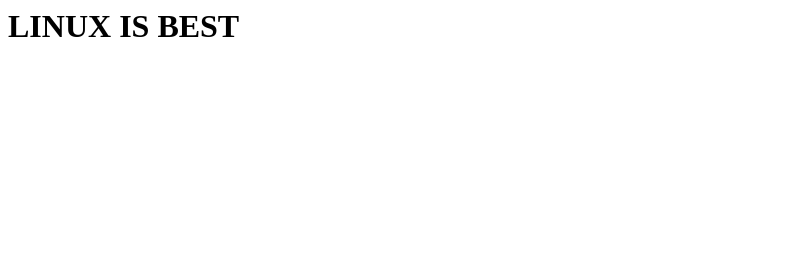
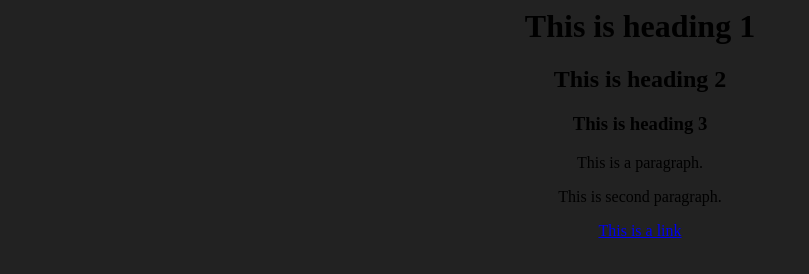
Before and after one commit to RefreshMyMind-I/test_, a plain HTML site: page index.html in a window 1280 px wide. Shown: the whole page, without its empty margins (0-809 px from the left). Drawn offline with Linux system fonts and the light colour scheme.

Commit message:
added_some_stuff

```diff
--- a/index.html
+++ b/index.html
@@ -1,11 +1,26 @@
 <html lang="en">
+
 <head>
     <meta charset="UTF-8">
     <meta http-equiv="X-UA-Compatible" content="IE=edge">
     <meta name="viewport" content="width=device-width, initial-scale=1.0">
-    <title>Linux</title>
+    <title>Test Page</title>
 </head>
+<style>
+    body {
+      background-color: rgb(34, 34, 34);
+    }
+    </style>
+
 <body>
-    <h1>LINUX IS BEST</h1>
+    <h1 style="text-align:center;">This is heading 1</h1>
+    <h2 style="text-align:center;">This is heading 2</h2>
+    <h3 style="text-align:center;">This is heading 3</h3>
+    <p style="text-align:center;">This is a paragraph.</p>
+    <p style="text-align:center;">This is second paragraph.</p>
+    <p style="text-align:center;"><a href="https://github.com/RefreshMyMind-I">This is a link</a></p>
+
+
 </body>
+
 </html>
```
Also changed, not shown: 1 other file.
